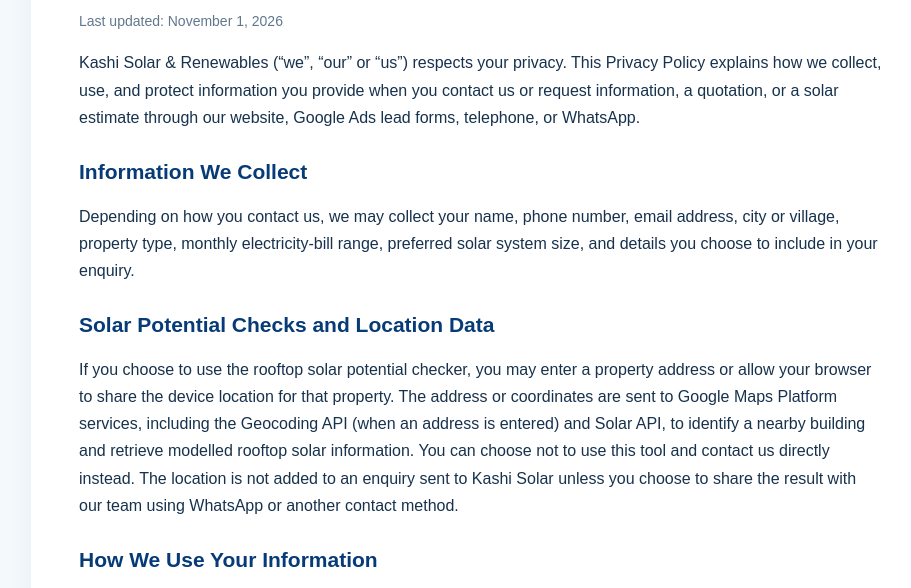
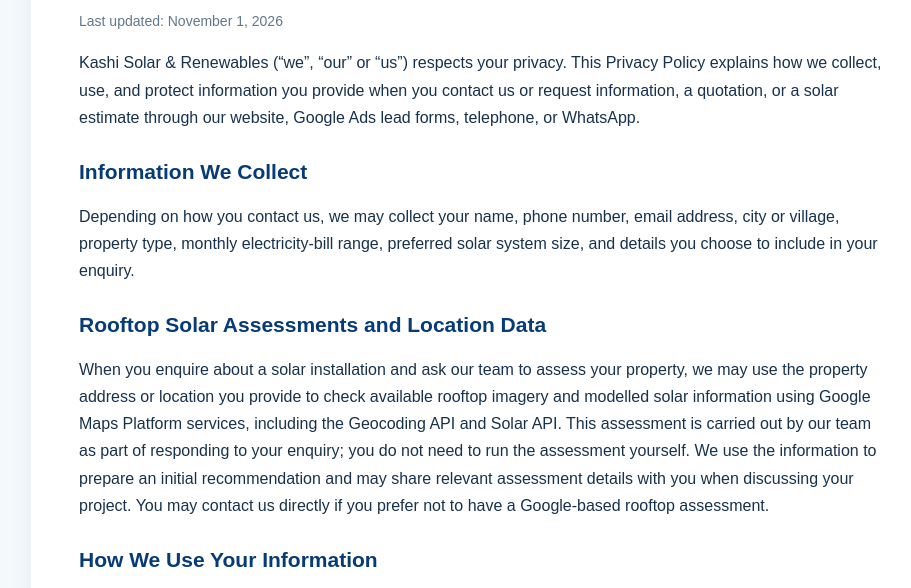
Before and after one commit to kashisolar/kashi-solar-website, a website: page privacy-policy.html in a window 1280 px wide. Shown: the part 190-778 px from the top of the page, without its empty margins (159-1070 px from the left). Drawn offline with Linux system fonts and the light colour scheme.

Commit message:
Clarify team-led Google Solar assessment and location use

```diff
--- a/privacy-policy.html
+++ b/privacy-policy.html
@@ -24,8 +24,8 @@
 <p>Kashi Solar &amp; Renewables (“we”, “our” or “us”) respects your privacy. This Privacy Policy explains how we collect, use, and protect information you provide when you contact us or request information, a quotation, or a solar estimate through our website, Google Ads lead forms, telephone, or WhatsApp.</p>
 <h2>Information We Collect</h2>
 <p>Depending on how you contact us, we may collect your name, phone number, email address, city or village, property type, monthly electricity-bill range, preferred solar system size, and details you choose to include in your enquiry.</p>
-<h2>Solar Potential Checks and Location Data</h2>
-<p>If you choose to use the rooftop solar potential checker, you may enter a property address or allow your browser to share the device location for that property. The address or coordinates are sent to Google Maps Platform services, including the Geocoding API (when an address is entered) and Solar API, to identify a nearby building and retrieve modelled rooftop solar information. You can choose not to use this tool and contact us directly instead. The location is not added to an enquiry sent to Kashi Solar unless you choose to share the result with our team using WhatsApp or another contact method.</p>
+<h2>Rooftop Solar Assessments and Location Data</h2>
+<p>When you enquire about a solar installation and ask our team to assess your property, we may use the property address or location you provide to check available rooftop imagery and modelled solar information using Google Maps Platform services, including the Geocoding API and Solar API. This assessment is carried out by our team as part of responding to your enquiry; you do not need to run the assessment yourself. We use the information to prepare an initial recommendation and may share relevant assessment details with you when discussing your project. You may contact us directly if you prefer not to have a Google-based rooftop assessment.</p>
 <h2>How We Use Your Information</h2>
 <p>We use the information you provide to respond to your enquiry, prepare a solar estimate or quotation, explain relevant solar installation and subsidy processes, discuss financing options you ask about, arrange follow-up or site assessment, and improve our customer service. We do not sell your personal information.</p>
 <h2>Sharing of Information</h2>
```
